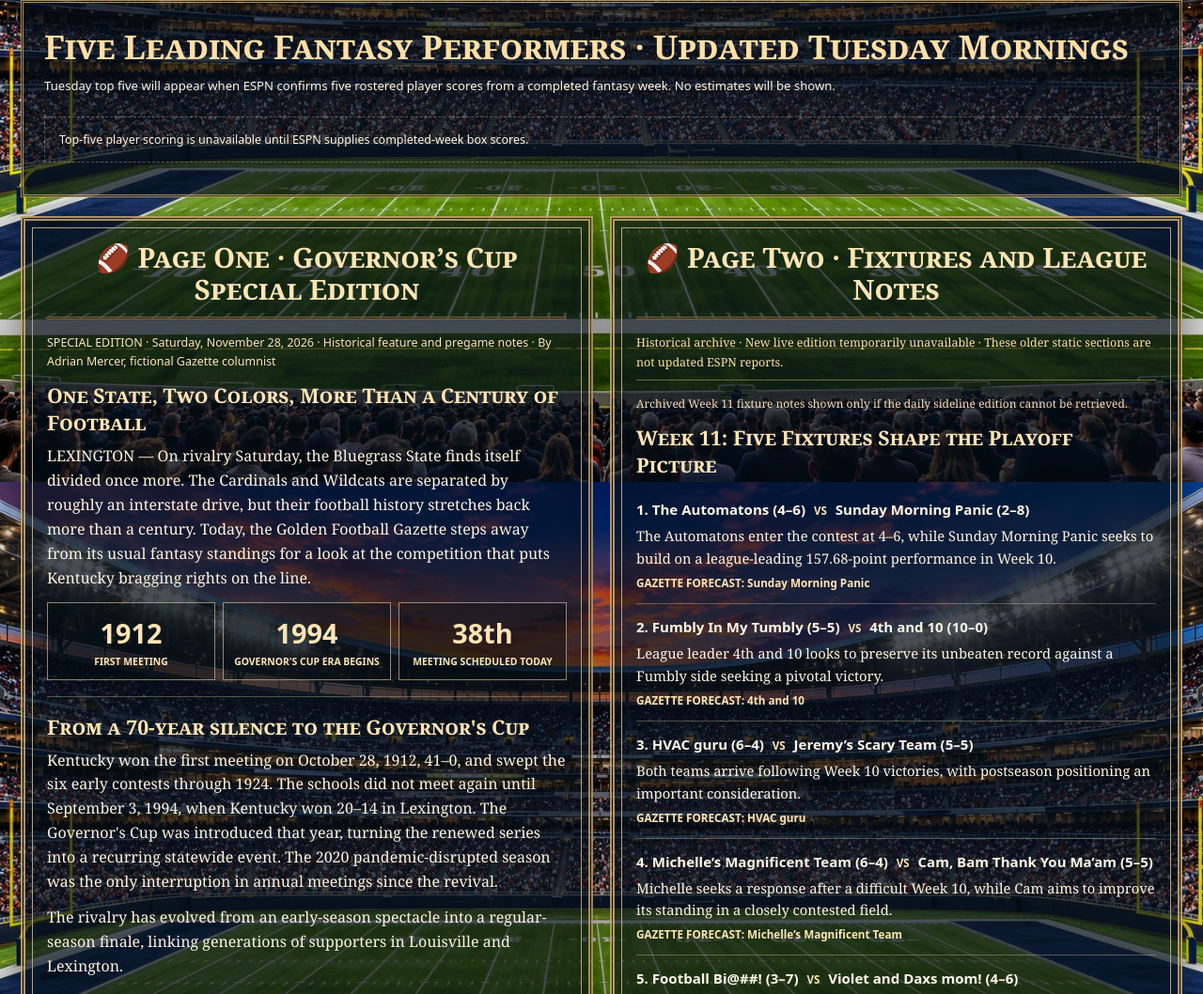
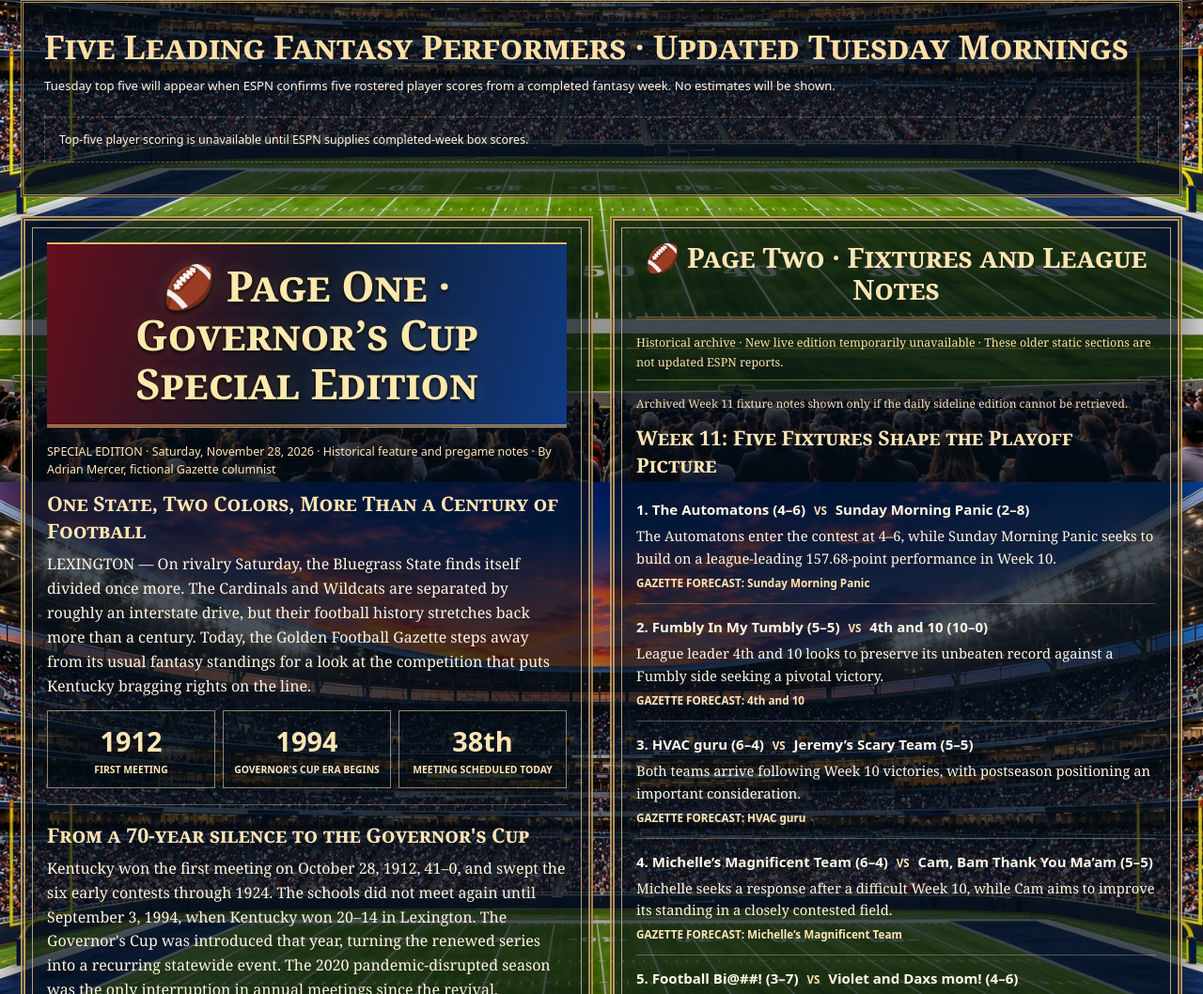
Before and after one commit to whitenick100-eng/golden-football-gazette, a plain HTML site: page index.html in a window 1280 px wide. Shown: the part 4287-5345 px from the top of the page at 94% size. Drawn offline with Linux system fonts and the light colour scheme; no server answers.

Commit message:
Emphasize temporary Governor's Cup Page One headline

```diff
--- a/index.html
+++ b/index.html
@@ -658,6 +658,22 @@ body:before{background:linear-gradient(180deg,rgba(2,7,13,.05),rgba(2,17,15,.04)
 article.page > #governors-cup-special[hidden]{display:none!important}
 article.page.governors-cup-active > :not(h2):not(#governors-cup-special){display:none!important}
 article.page.governors-cup-active > #governors-cup-special:not([hidden]){display:block!important}
+/* Special-edition headline only; standard Page One styling returns on expiry. */
+article.page.governors-cup-active > h2{
+  font-family:Georgia,'Times New Roman',serif;
+  font-size:clamp(1.65rem,3.5vw,3.25rem)!important;
+  font-weight:900!important;line-height:1.16!important;
+  color:#ffe8ad!important;text-align:center;
+  text-shadow:0 2px 5px #000,0 0 16px rgba(228,184,102,.25);
+  background:linear-gradient(105deg,#660f1c,#111827 48%,#103b83);
+  border-top:2px solid #e4b866;border-bottom:3px double #e4b866;
+  padding:18px 10px!important;margin:0 0 16px!important;
+  overflow-wrap:break-word;
+}
+@media(max-width:700px){
+  article.page.governors-cup-active > h2{font-size:clamp(1.55rem,6.5vw,2.1rem)!important;padding:13px 8px!important}
+}
+
 </style>
 <link rel="stylesheet" href="assets/mobile-gazette.css">
 </head>
```
